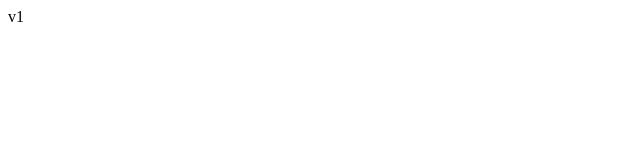
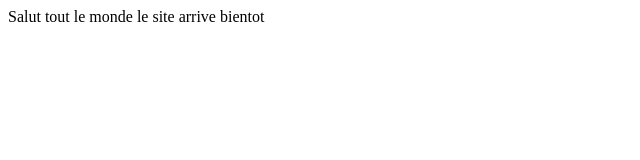
Before and after one commit to dofus-forum/dofus-forum.fr, a plain HTML site: page index.html in a window 1280 px wide. Shown: the whole page, without its empty margins (0-640 px from the left). Drawn offline with Linux system fonts and the light colour scheme.

Commit message:
Update index.html

```diff
--- a/index.html
+++ b/index.html
@@ -7,6 +7,6 @@
     <title>Dofus-forum.fr</title>
 </head>
 <body>
-    v1
+Salut tout le monde le site arrive bientot
 </body>
 </html>
```
